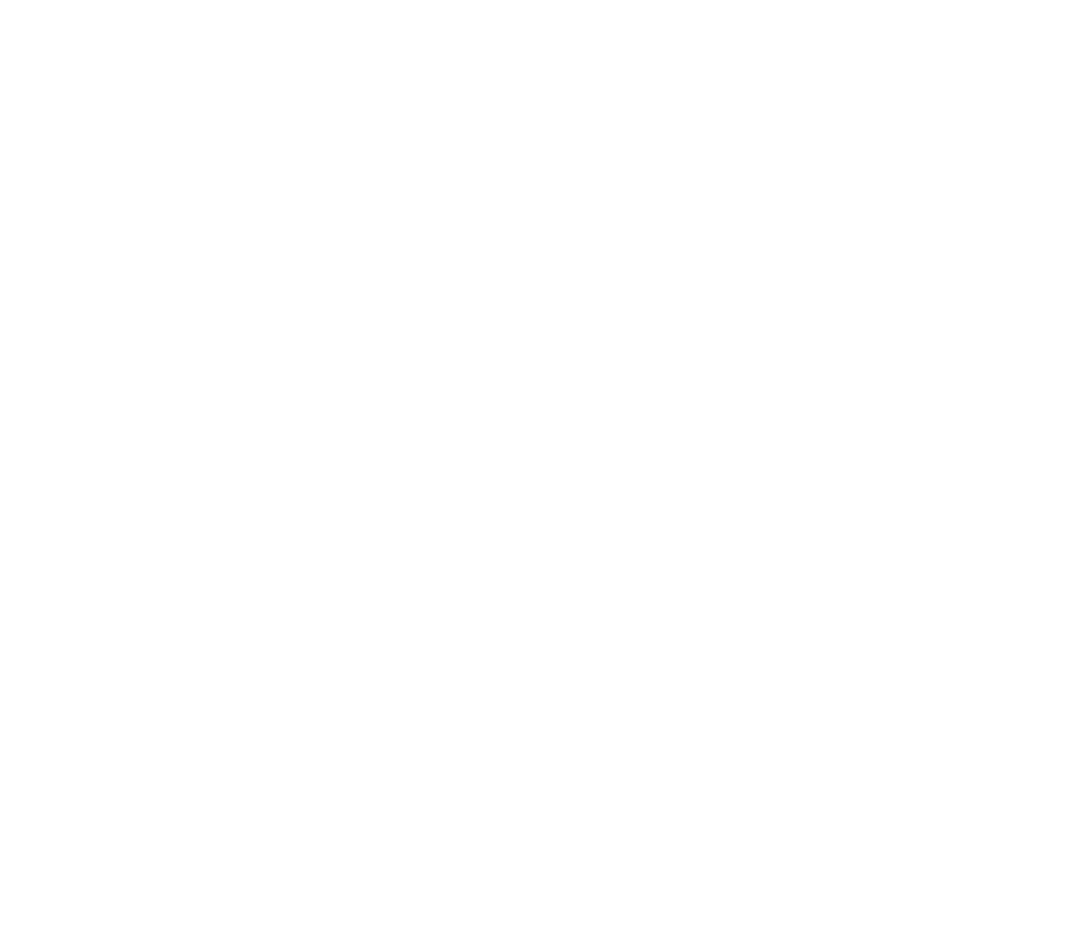
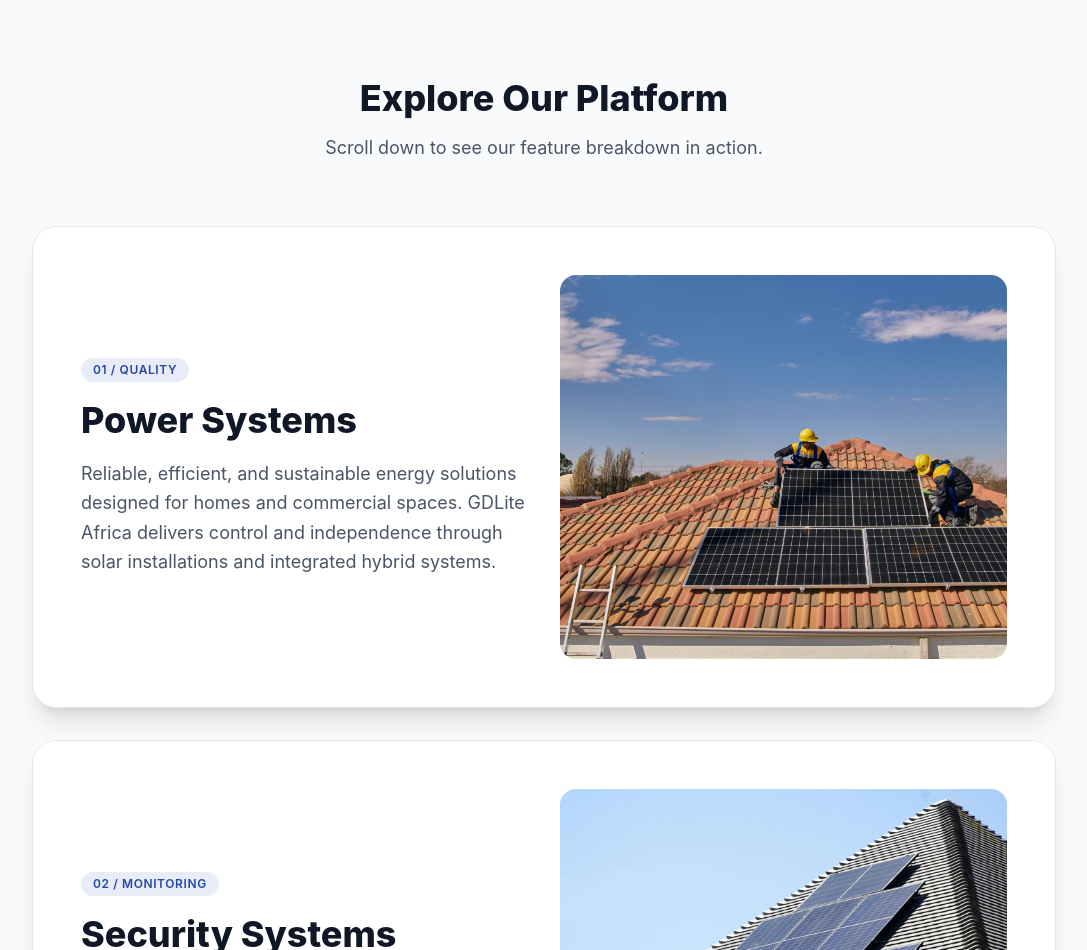
Before and after one commit to edkariuki/GDLite, a React (Vite) app in the folder GDLite/: page / in a window 1280 px wide. Shown: the part 802-1752 px from the top of the page, without its empty margins (96-1183 px from the left). Before the commit the page ends 800 px from the top, so only its background shows below. Built offline with nearby package versions, Linux system fonts and the light colour scheme; the HTML template or start-up script is replaced by a standard one.

Commit message:
introduce stacking cards for features

```diff
--- /dev/null
+++ b/GDLite/src/components/stacking_card.jsx
@@ -0,0 +1,37 @@
+export default function StackingCard({ title, description, imageSrc, badgeText, index }) {
+    return (
+        <div
+            className="sticky top-12 w-full max-w-5xl mx-auto rounded-3xl bg-white border border-gray-200 shadow-xl overflow-hidden p-8 md:p-12 mb-8 transition-all"
+            style={{
+                // Offsets top sticky positioning slightly per card to create a subtle layered stack
+                top: `calc(4rem + ${index * 1.5}rem)`,
+            }}
+        >
+            <div className="grid grid-cols-1 md:grid-cols-2 gap-8 items-center">
+                {/* Left Side: Content */}
+                <div className="flex flex-col justify-center space-y-4">
+                    {badgeText && (
+                        <span className="w-fit px-3 py-1 text-xs font-semibold uppercase tracking-wider text-[#2547A8] bg-[#2547A8]/10 rounded-full">
+                            {badgeText}
+                        </span>
+                    )}
+                    <h2 className="text-3xl sm:text-4xl font-extrabold text-gray-900 leading-tight">
+                        {title}
+                    </h2>
+                    <p className="text-gray-600 text-lg leading-relaxed">
+                        {description}
+                    </p>
+                </div>
+
+                {/* Right Side: Image */}
+                <div className="w-full h-64 sm:h-80 md:h-96 rounded-2xl overflow-hidden relative shadow-inner bg-gray-100">
+                    <img
+                        src={imageSrc}
+                        alt={title}
+                        className="w-full h-full object-cover transition-transform duration-500 hover:scale-105"
+                    />
+                </div>
+            </div>
+        </div>
+    )
+}
--- a/GDLite/src/pages/homepage.jsx
+++ b/GDLite/src/pages/homepage.jsx
@@ -1,7 +1,31 @@
 import HeroImg from '../assets/images/105.jpg'
+import WorkersSolarImg from '../assets/images/workers_solar.jpg'
+import StackingCard from '../components/stacking_card'
+
+const cardsData = [
+    {
+        badge: "01 / Quality",
+        title: "Power Systems",
+        description: "Reliable, efficient, and sustainable energy solutions designed for homes and commercial spaces. GDLite Africa delivers control and independence through solar installations and integrated hybrid systems.",
+        image: WorkersSolarImg,
+    },
+    {
+        badge: "02 / Monitoring",
+        title: "Security Systems",
+        description: "Smart protection for homes, businesses, and institutions. Our security setups ensure peace of mind with intelligent monitoring, automated alerts, and secured access—always in your control.",
+        image: HeroImg,
+    },
+    {
+        badge: "03 / Scalability",
+        title: "Network Systems",
+        description: "Fast and secure networking for modern living and workspaces. GDLite Africa builds strong infrastructure with seamless data flow, structured cabling, and tailored smart connectivity.",
+        image: HeroImg,
+    },
+]
 
 function Homepage() {
     return (
+        <>
             <div className="relative min-h-screen w-full flex items-center justify-center overflow-hidden">
                 <img
                     src={HeroImg}
@@ -14,7 +38,35 @@ function Homepage() {
                     <span className="text-[#2547A8]">LITE</span>
                     <span className="text-black">AFRICA</span>
                 </p>
+
             </div>
+            <section className="bg-gray-50 min-h-screen py-20 px-4">
+                {/* Section Header */}
+                <div className="max-w-3xl mx-auto text-center mb-16">
+                    <h1 className="text-4xl font-extrabold text-gray-900 mb-4">
+                        Explore Our Platform
+                    </h1>
+                    <p className="text-gray-600 text-lg">
+                        Scroll down to see our feature breakdown in action.
+                    </p>
+                </div>
+
+                {/* Stacking Cards Container */}
+                <div className="relative pb-24">
+                    {cardsData.map((card, idx) => (
+                        <StackingCard
+                            key={idx}
+                            index={idx}
+                            badgeText={card.badge}
+                            title={card.title}
+                            description={card.description}
+                            imageSrc={card.image}
+                        />
+                    ))}
+                </div>
+            </section>
+        </>
+
     )
 }
 
```
Also changed, not shown: GDLite/src/assets/images/workers_solar.jpg (added). Lines whose indentation alone changed are shown as unchanged.
